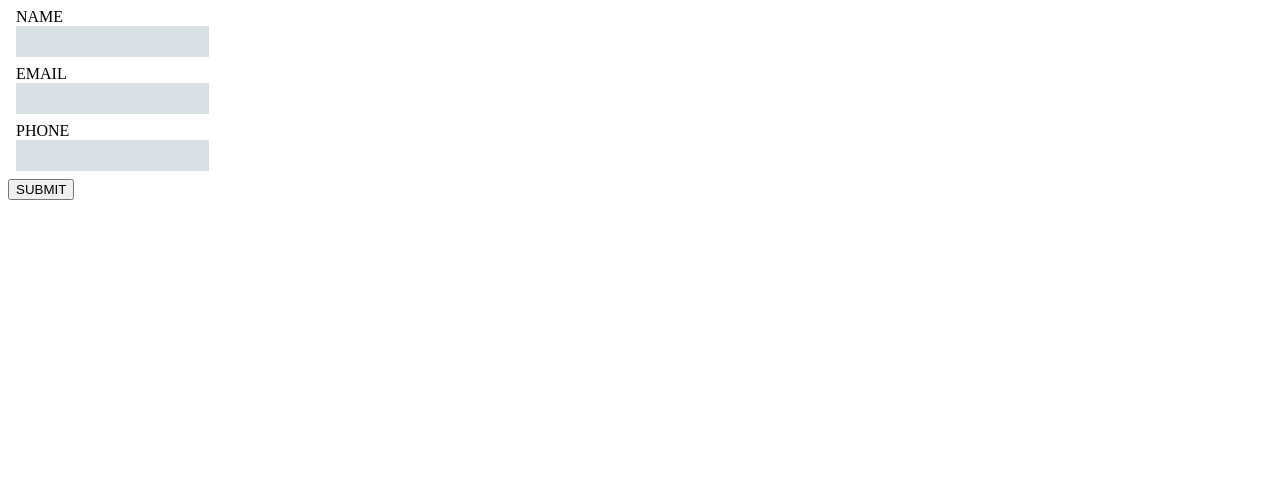
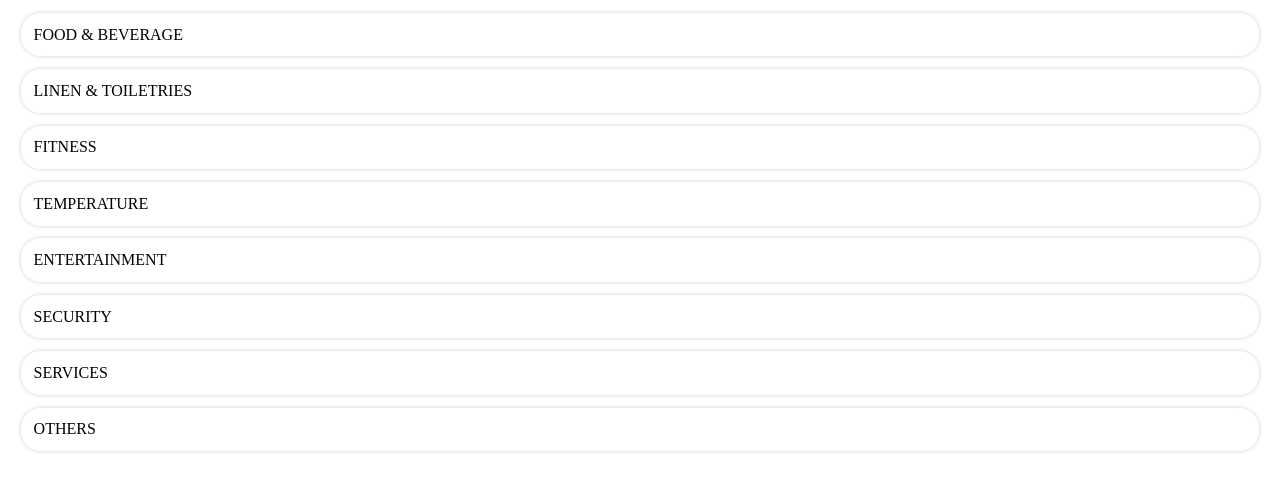
Before and after one commit to AndreiChristian/Javier-Prototype, an Angular app: page / in a window 1280 px wide. Shown: the top 492 px of the page. Built offline with nearby package versions, Linux system fonts and the light colour scheme.

Commit message:
adding custom sections

```diff
--- a/src/app/app.component.css
+++ b/src/app/app.component.css
@@ -1,23 +1,6 @@
-.section{
-    display: flex;
-    align-items: flex-start;
-    justify-content: center;
-    flex-direction: column;
-    margin: 1vh;
+section{
+    padding: 1vw;
+    margin: 1vw;
+    border-radius: 20px;
+    box-shadow: 0 0 2px 2px #cccccc58;
 }
-
-input{
-    background-color: rgba(209, 219, 222, 0.849);
-    border: 0;
-    outline: 0;
-    padding: 1vh;
-}
-
-input:focus{
-    border-bottom: 1px solid royalblue;
-}
-
-input.ng-invalid{
-    background-color: rgba(255, 0, 0, 0.2);
-    border-bottom: 2px solid red;
-}
--- a/src/app/app.component.html
+++ b/src/app/app.component.html
@@ -1,23 +1,3 @@
-<div class="container">
-  <form (ngSubmit)="onSubmit()" #form="ngForm">
-    <div class="section">
-      <label for="name">
-        NAME
-      </label>
-      <input type="text" id="name" name="clientname" ngModel>
-    </div>
-    <div class="section">
-      <label for="email">
-        EMAIL
-      </label>
-      <input id="email" type="text" name="email" ngModel email>
-    </div>
-    <div class="section">
-      <label for="phone">
-        PHONE
-      </label>
-      <input id="phone" type="text" name="phone" ngModel>
-    </div>
-    <button type="submit" [disabled]="!form.valid">SUBMIT</button>
-  </form>
-</div>
+<section *ngFor="let section of sections">
+  {{section}}
+</section>
--- a/src/app/app.component.ts
+++ b/src/app/app.component.ts
@@ -7,9 +7,14 @@ import { NgForm } from '@angular/forms';
   styleUrls: ['./app.component.css'],
 })
 export class AppComponent {
-  @ViewChild('form') form: NgForm;
-
-  onSubmit() {
-    console.log(this.form.value);
-  }
+  sections: string[] = [
+    'FOOD & BEVERAGE',
+    ' LINEN & TOILETRIES',
+    'FITNESS',
+    'TEMPERATURE',
+    'ENTERTAINMENT',
+    'SECURITY',
+    'SERVICES',
+    'OTHERS',
+  ];
 }
--- a/src/app/app.module.ts
+++ b/src/app/app.module.ts
@@ -4,10 +4,12 @@ import { BrowserModule } from '@angular/platform-browser';
 
 import { AppRoutingModule } from './app-routing.module';
 import { AppComponent } from './app.component';
+import { SectionComponent } from './section/section.component';
 
 @NgModule({
   declarations: [
-    AppComponent
+    AppComponent,
+    SectionComponent
   ],
   imports: [
     BrowserModule,
--- /dev/null
+++ b/src/app/section/section.component.html
@@ -0,0 +1 @@
+<p>section works!</p>
```
Also changed, not shown: src/app/section/section.component.ts (added, +10 -0 lines), src/app/section/section.component.css (added), 1 other file (tests, documents, lock files or other folders).
